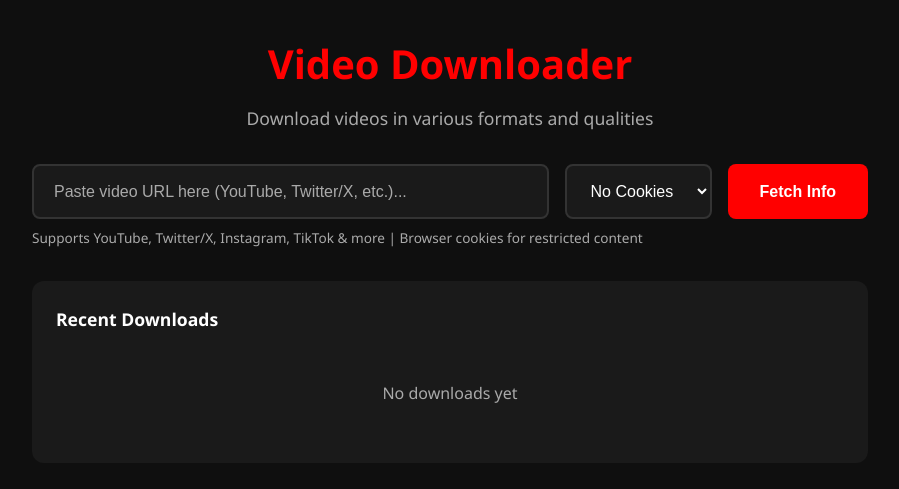
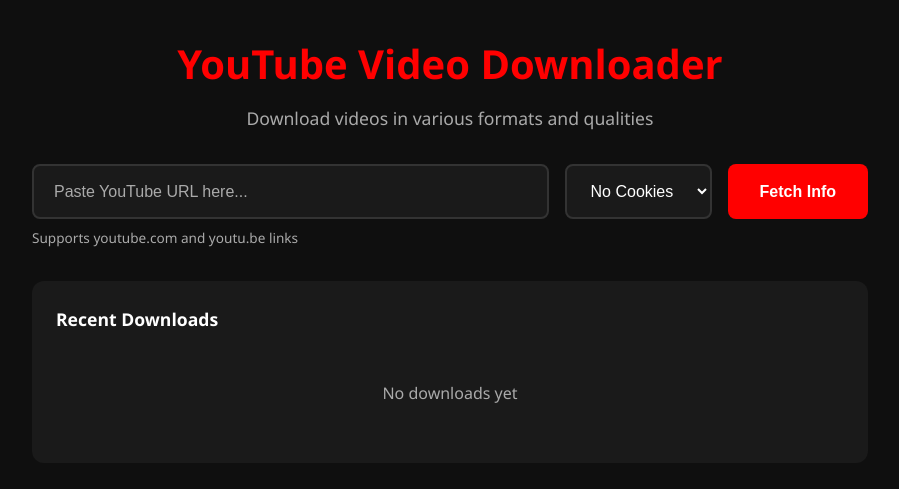
Before and after one commit to swin0420/yt-download, a Flask app: page / in a window 1280 px wide. Shown: the top 489 px of the page, without its empty margins (190-1089 px from the left). Run offline with Flask 3, Linux system fonts and the light colour scheme; data that the repository does not hold is empty; some libraries are stand-ins or nearby versions.

Commit message:
Revert UI to YouTube-focused branding
- Title: YouTube Video Downloader
- Subtitle: Download videos in various formats and qualities
- Placeholder and hints back to YouTube-specific text
- Backend still supports multiple platforms

Co-Authored-By: Claude Opus 4.5 <noreply@anthropic.com>

```diff
--- a/templates/youtube.html
+++ b/templates/youtube.html
@@ -3,13 +3,13 @@
 <head>
     <meta charset="UTF-8">
     <meta name="viewport" content="width=device-width, initial-scale=1.0">
-    <title>Video Downloader</title>
+    <title>YouTube Video Downloader</title>
     <link rel="stylesheet" href="/static/youtube.css">
 </head>
 <body>
     <div class="container">
         <header>
-            <h1>Video Downloader</h1>
+            <h1>YouTube Video Downloader</h1>
             <p class="subtitle">Download videos in various formats and qualities</p>
         </header>
 
@@ -20,7 +20,7 @@
                     <input
                         type="text"
                         id="url-input"
-                        placeholder="Paste video URL here (YouTube, Twitter/X, etc.)..."
+                        placeholder="Paste YouTube URL here..."
                         autocomplete="off"
                     >
                     <select id="browser-select" class="browser-select">
@@ -36,7 +36,7 @@
                         <span class="btn-loading hidden">Loading...</span>
                     </button>
                 </div>
-                <p class="hint">Supports YouTube, Twitter/X, Instagram, TikTok & more | Browser cookies for restricted content</p>
+                <p class="hint">Supports youtube.com and youtu.be links</p>
             </section>
 
             <!-- Video Info Section (hidden by default) -->
```
